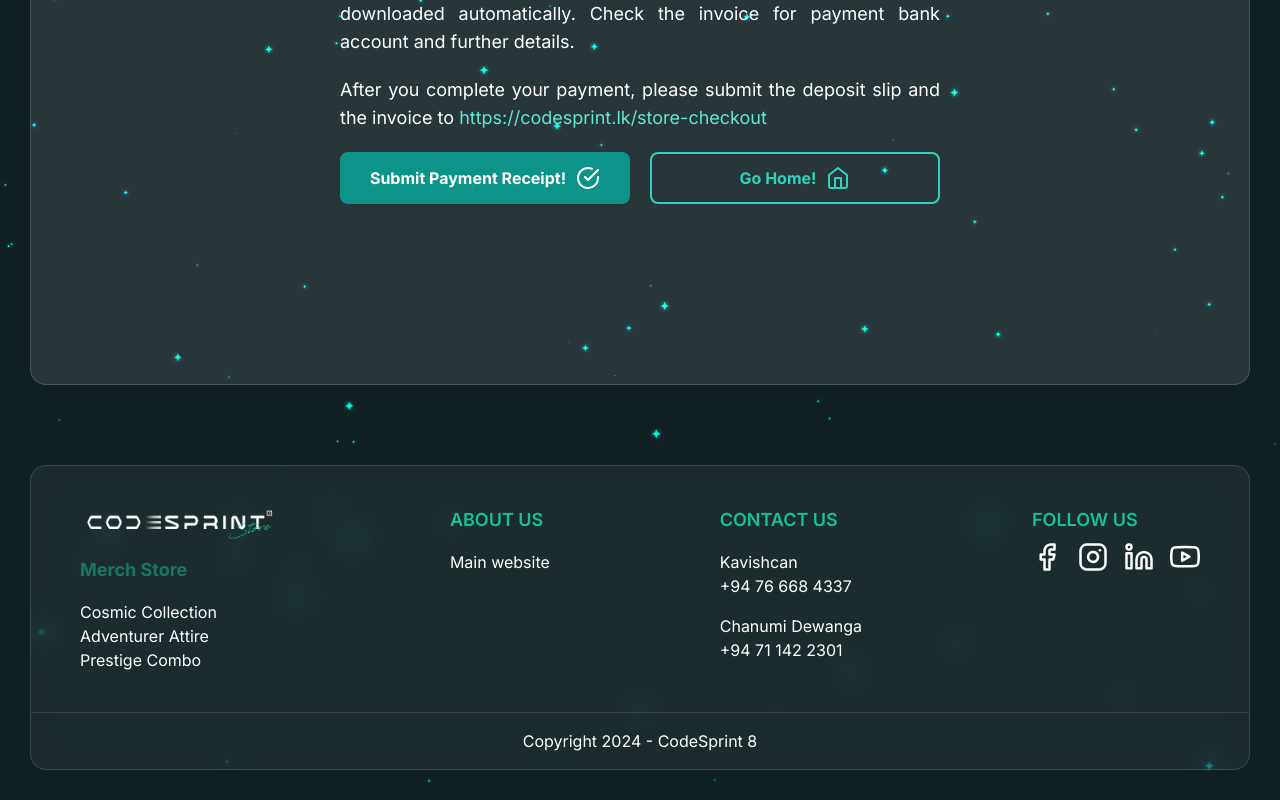
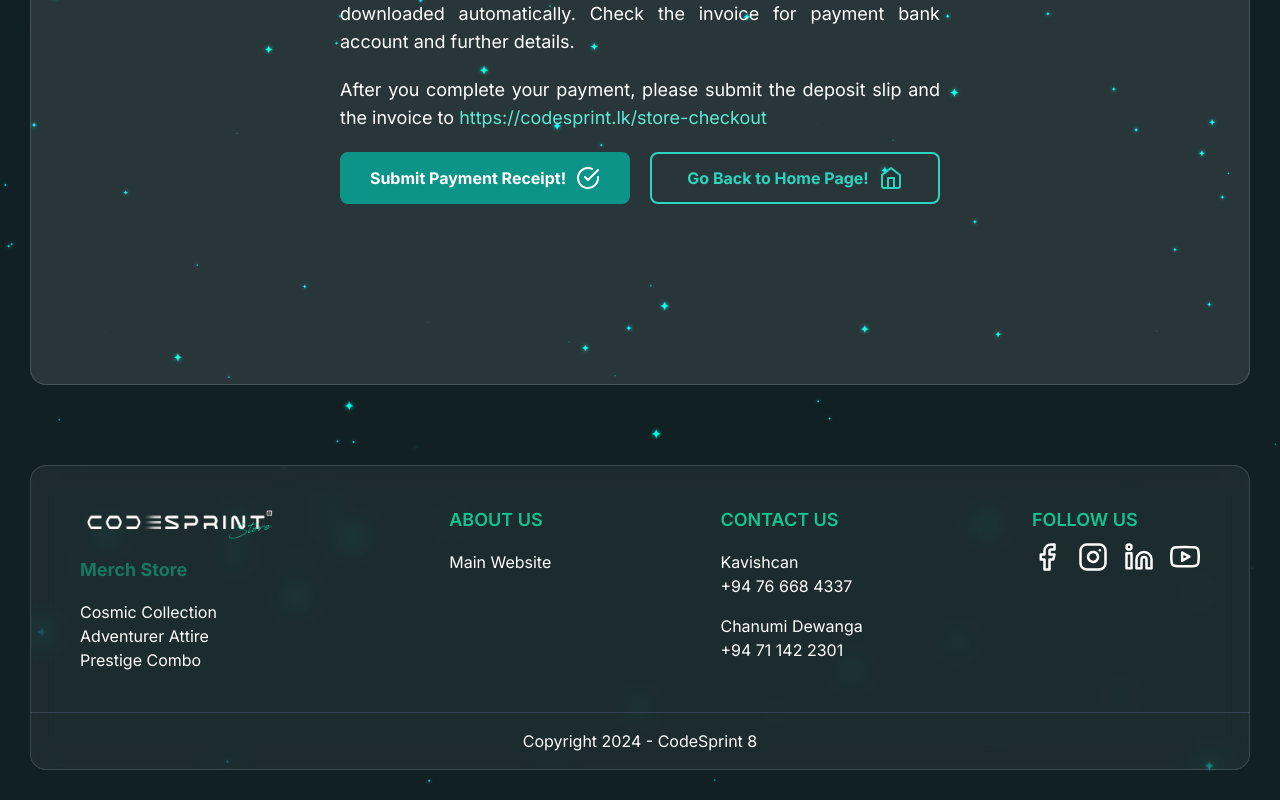
Before and after one commit to cipherdragon/codesprint-store, a Next.js app: page /package/1/checkout/thankyou in a window 1280 px wide. Shown: the part 391-1191 px from the top of the page. Built offline with nearby package versions, Linux system fonts and the light colour scheme.

Commit message:
typo fixes

```diff
--- a/src/app/package/[pkg_id]/checkout/thankyou/page.tsx
+++ b/src/app/package/[pkg_id]/checkout/thankyou/page.tsx
@@ -41,7 +41,7 @@
                             className="font-bold text-teal-400 p-3 flex gap-[10px]
                                 rounded-lg w-[290px] justify-center items-center
                                 border-2 border-teal-400">
-                            Go Home!
+                            Go Back to Home Page!
                             <Home />
                         </button>
                     </a>
--- a/src/components/SiteFooter.tsx
+++ b/src/components/SiteFooter.tsx
@@ -48,7 +48,7 @@
                         <ul className="mt-4 space-y-4">
                             <li>
                                 <a href="https://codesprint.lk/" className="hover:underline text-white">
-                                    Main website
+                                    Main Website
                                 </a>
                             </li>
                             <li>
```
